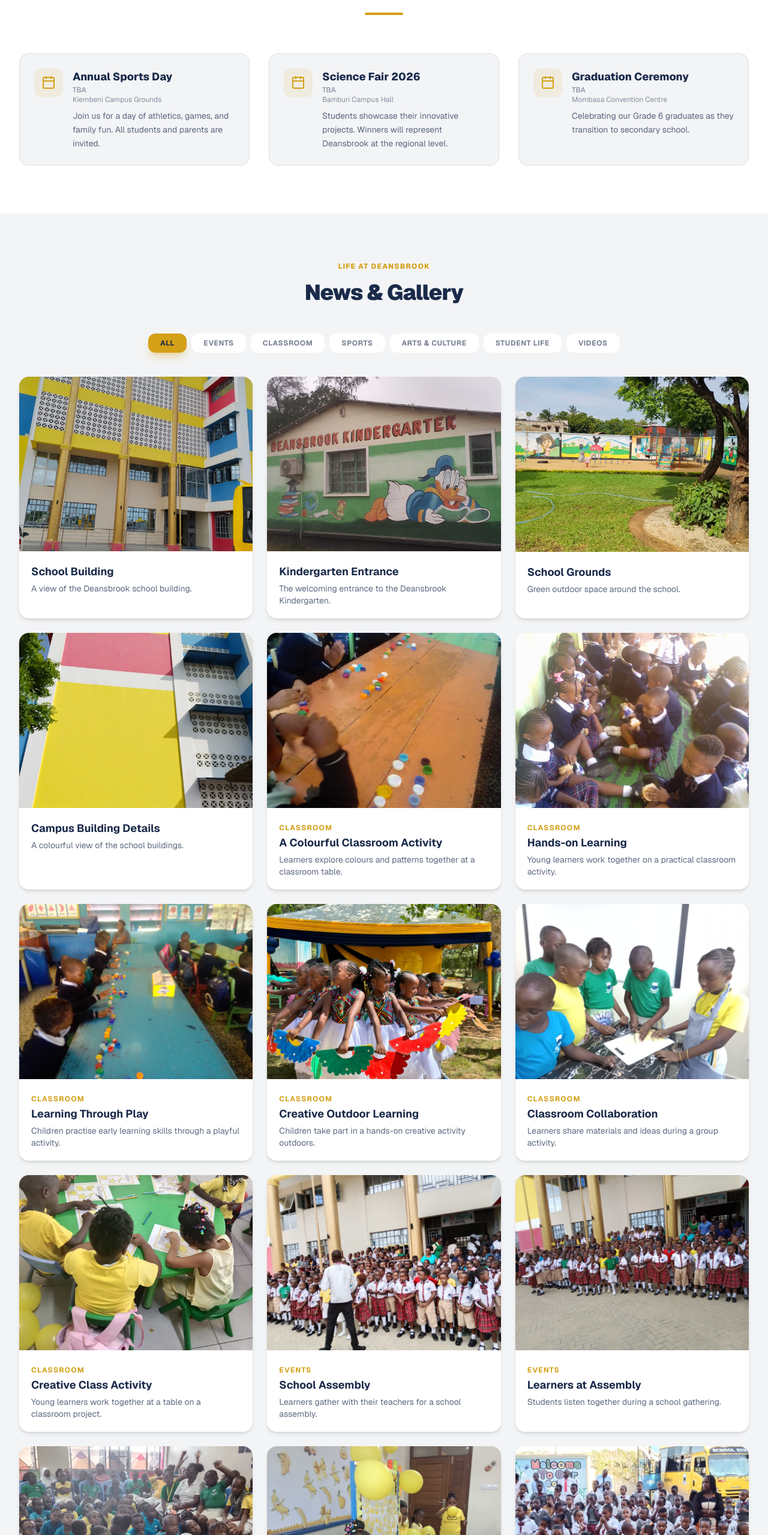
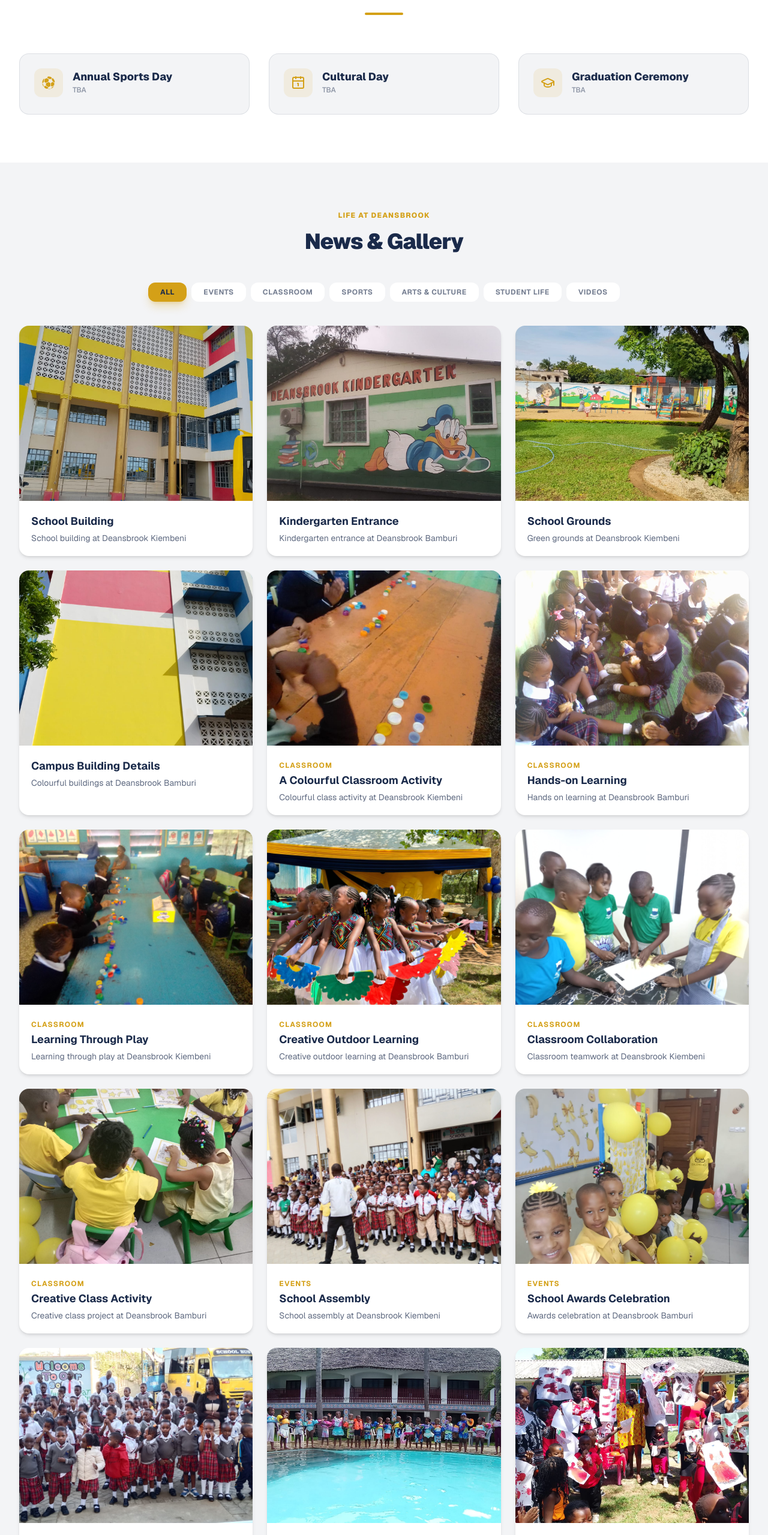
Before and after one commit to Shimmita/deans-brook-academy, a Next.js app: page / in a window 1280 px wide. Shown: the part 5307-7866 px from the top of the page at 60% size. Built offline with nearby package versions, Linux system fonts and the light colour scheme.

Commit message:
updated latest

```diff
--- a/app/page.tsx
+++ b/app/page.tsx
@@ -5,6 +5,7 @@ import {
     Award,
     BookOpen,
     Calendar,
+    Calendar1Icon,
     CalendarDays,
     CheckCircle,
     ChevronDown,
@@ -28,7 +29,10 @@ import {
 import React, { useState } from 'react';
 
 import Image from 'next/image';
-import { FaFacebook, FaInstagram, FaLinkedin, FaTwitter, FaYoutube, FaTiktok } from 'react-icons/fa6';
+import { FaFacebook, FaInstagram, FaLinkedin, FaTwitter, FaYoutube, FaTiktok, FaFootball, FaBasketball } from 'react-icons/fa6';
+import { FaFootballBall } from 'react-icons/fa';
+import { PiSoccerBall } from 'react-icons/pi';
+import { GiSoccerBall } from 'react-icons/gi';
 
 // ─── DATA ──────────────────────────────────────────────────────────────
 
@@ -109,68 +113,51 @@ const GALLERY_FILTERS: { id: 'all' | GalleryCategory; label: string }[] = [
 ];
 
 const GALLERY_ITEMS: GalleryItem[] = [
-    { id: 1, type: 'campus', title: 'School Building', description: 'A view of the Deansbrook school building.', img: '/landing.jpg' },
-    { id: 2, type: 'campus', title: 'Kindergarten Entrance', description: 'The welcoming entrance to the Deansbrook Kindergarten.', img: '/other_9.jpg' },
-    { id: 3, type: 'campus', title: 'School Grounds', description: 'Green outdoor space around the school.', img: '/more_3.jpg' },
-    { id: 4, type: 'campus', title: 'Campus Building Details', description: 'A colourful view of the school buildings.', img: '/more_2.jpg' },
-
-    { id: 5, type: 'classroom', title: 'A Colourful Classroom Activity', description: 'Learners explore colours and patterns together at a classroom table.', img: '/image1.jpeg' },
-    { id: 6, type: 'classroom', title: 'Hands-on Learning', description: 'Young learners work together on a practical classroom activity.', img: '/image2.jpeg' },
-    { id: 7, type: 'classroom', title: 'Learning Through Play', description: 'Children practise early learning skills through a playful activity.', img: '/image3.jpeg' },
-    { id: 8, type: 'classroom', title: 'Creative Outdoor Learning', description: 'Children take part in a hands-on creative activity outdoors.', img: '/image4.jpeg' },
-    { id: 9, type: 'classroom', title: 'Classroom Collaboration', description: 'Learners share materials and ideas during a group activity.', img: '/other_7.jpg' },
-    { id: 10, type: 'classroom', title: 'Creative Class Activity', description: 'Young learners work together at a table on a classroom project.', img: '/other_17.jpg' },
-
-    { id: 11, type: 'events', title: 'School Assembly', description: 'Learners gather with their teachers for a school assembly.', img: '/assembly.jpg' },
-    { id: 12, type: 'events', title: 'Learners at Assembly', description: 'Students listen together during a school gathering.', img: '/learning1.jpg' },
-    { id: 13, type: 'events', title: 'Debate Club Gathering', description: 'Students take part in a debate and public-speaking session.', img: '/debate.jpg' },
-    { id: 14, type: 'events', title: 'School Awards Celebration', description: 'Learners celebrate an achievement together at school.', img: '/awards.jpg' },
-    { id: 15, type: 'events', title: 'Learning Beyond the Classroom', description: 'Students enjoy a shared learning experience outside the classroom.', img: '/trip.jpg' },
-    { id: 16, type: 'events', title: 'A Day Together at the Pool', description: 'Learners enjoy time together beside the swimming pool.', img: '/more_1.jpg' },
-    { id: 17, type: 'events', title: 'School Community Celebration', description: 'Children share a cheerful celebration with their school community.', img: '/arts.jpg' },
-    { id: 18, type: 'events', title: 'Celebrating Together', description: 'Learners gather for a colourful school celebration.', img: '/other_3.jpg' },
-    { id: 19, type: 'events', title: 'A Special School Celebration', description: 'Children take part in a joyful celebration at school.', img: '/other_4.jpg' },
-    { id: 20, type: 'events', title: 'Learners Celebrate', description: 'Students enjoy a lively school event with colourful displays.', img: '/other_5.jpg' },
-    { id: 21, type: 'events', title: 'Classroom Celebration', description: 'Children gather around a decorated table for a special celebration.', img: '/other_10.jpg' },
-    { id: 22, type: 'events', title: 'Sharing a Special Moment', description: 'Young learners celebrate together in a decorated classroom.', img: '/other_11.jpg' },
-    { id: 23, type: 'events', title: 'A Celebration for Young Learners', description: 'Children enjoy a cheerful celebration with balloons.', img: '/other_12.jpg' },
-    { id: 24, type: 'events', title: 'School Gathering', description: 'Learners come together for a group gathering at school.', img: '/other_13.jpg' },
-    { id: 25, type: 'events', title: 'Students Gather Outdoors', description: 'Students assemble together in the school grounds.', img: '/other_15.jpg' },
-    { id: 26, type: 'arts-culture', title: 'Music Festival Performance', description: 'Deansbrook learners perform at a music festival.', img: '/festiv1.jpg' },
-    { id: 27, type: 'events', title: 'Festival Day', description: 'Learners gather together at a school festival.', img: '/festiv9.jpg' },
-    { id: 28, type: 'events', title: 'Festival Gathering', description: 'Students and families come together for a school event.', img: '/festiv11.jpg' },
-
-    { id: 29, type: 'sports', title: 'Outdoor Sports Day', description: 'Children take part in outdoor games and activities.', img: '/sports_1.jpg' },
-    { id: 30, type: 'sports', title: 'Swimming Lessons', description: 'Learners practise swimming with support in the pool.', img: '/swimming.jpg' },
-    { id: 31, type: 'sports', title: 'Track and Field Activity', description: 'Students take part in a running activity on the school grounds.', img: '/other_14.jpg' },
-    { id: 32, type: 'sports', title: 'Outdoor Play', description: 'Children enjoy an active play session on the school field.', img: '/more_4.jpg' },
-    { id: 33, type: 'sports', title: 'Team Spirit', description: 'Students stand together outdoors in their school sports uniform.', img: '/sports.jpg' },
-
-    { id: 34, type: 'arts-culture', title: 'Music Festival', description: 'Deansbrook learners take the stage at a music festival.', img: '/festiv2.jpg' },
-    { id: 35, type: 'arts-culture', title: 'Festival Performers', description: 'Learners pose together after a festival performance.', img: '/festiv3.jpg' },
-    { id: 36, type: 'arts-culture', title: 'Celebrating Music', description: 'Students share a moment from their music festival performance.', img: '/festiv4.jpg' },
-    { id: 37, type: 'arts-culture', title: 'On the Festival Stage', description: 'Young performers represent Deansbrook at a music festival.', img: '/festiv5.jpg' },
-    { id: 38, type: 'arts-culture', title: 'Festival Memories', description: 'Learners celebrate their participation in a music festival.', img: '/festiv6.jpg' },
-    { id: 39, type: 'arts-culture', title: 'Music and Performance', description: 'Students gather for a group photo at a music festival.', img: '/festiv7.jpg' },
-    { id: 40, type: 'arts-culture', title: 'Young Performers', description: 'Deansbrook learners come together for a festival performance.', img: '/festiv8.jpg' },
-    { id: 41, type: 'arts-culture', title: 'Festival Showcase', description: 'Learners take part in a music and culture showcase.', img: '/festiv10.jpg' },
-    { id: 42, type: 'arts-culture', title: 'Festival Parade', description: 'Students celebrate music and culture in a colourful parade.', img: '/festiv12.jpg' },
-    { id: 43, type: 'arts-culture', title: 'Music Festival Highlights', description: 'Learners perform together at a school music festival.', img: '/festiv13.jpg' },
-
-    { id: 44, type: 'student-life', title: 'Friends Outdoors', description: 'Learners spend time together in the shade outdoors.', img: '/other_1.jpg' },
-    { id: 49, type: 'student-life', title: 'Playtime Together', description: 'Children enjoy a ride together on the playground.', img: '/other_2.jpg' },
-    { id: 45, type: 'student-life', title: 'Playground Fun', description: 'Children enjoy time together on the playground.', img: '/another.jpg' },
-    { id: 46, type: 'student-life', title: 'Students Together', description: 'Learners pose together in their school uniforms.', img: '/other_6.jpg' },
-    { id: 47, type: 'student-life', title: 'School Community', description: 'Students come together outdoors as a school community.', img: '/other_8.jpg' },
-    { id: 48, type: 'student-life', title: 'School Community Gathering', description: 'Learners gather together outside the school buildings.', img: '/other_16.jpg' },
-
-    { id: 50, type: 'videos', title: 'About Deansbrook', description: 'An introduction to Deansbrook School and its learning community.', video: '/videos/about_deansbrook.mp4', poster: '/landing.jpg' },
-    { id: 51, type: 'videos', title: 'Our School Staff', description: 'Meet the people who support teaching and learning at Deansbrook.', video: '/videos/staff_vocation.mp4', poster: '/principal.png' },
-    { id: 52, type: 'videos', title: 'Student Creativity', description: 'A look at creative activities and ideas from Deansbrook learners.', video: '/videos/students_creativity.mp4', poster: '/image4.jpeg' },
-    { id: 53, type: 'videos', title: 'Games & Sports', description: 'Students take part in games and sports at Deansbrook.', video: '/videos/students_games_sports.mp4', poster: '/sports_1.jpg' },
-    { id: 54, type: 'videos', title: 'Science Lab Practicals', description: 'Learners take part in practical science activities.', video: '/videos/students_lab_practicals.mp4', poster: '/image1.jpeg' },
-    { id: 55, type: 'videos', title: 'Learning in the Classroom', description: 'A glimpse of students learning together in class.', video: '/videos/students_in_class.mp4', poster: '/image3.jpeg' },
-    { id: 56, type: 'videos', title: 'Deansbrook School Moments', description: 'A video from the Deansbrook School community.', video: '/videos/VID-20261008-WA0009.mp4', poster: '/landing.jpg' },
+    { id: 1, type: 'campus', title: 'School Building', description: 'School building at Deansbrook Kiembeni', img: '/landing.jpg' },
+    { id: 2, type: 'campus', title: 'Kindergarten Entrance', description: 'Kindergarten entrance at Deansbrook Bamburi', img: '/other_9.jpg' },
+    { id: 3, type: 'campus', title: 'School Grounds', description: 'Green grounds at Deansbrook Kiembeni', img: '/more_3.jpg' },
+    { id: 4, type: 'campus', title: 'Campus Building Details', description: 'Colourful buildings at Deansbrook Bamburi', img: '/more_2.jpg' },
+
+    { id: 5, type: 'classroom', title: 'A Colourful Classroom Activity', description: 'Colourful class activity at Deansbrook Kiembeni', img: '/image1.jpeg' },
+    { id: 6, type: 'classroom', title: 'Hands-on Learning', description: 'Hands on learning at Deansbrook Bamburi', img: '/image2.jpeg' },
+    { id: 7, type: 'classroom', title: 'Learning Through Play', description: 'Learning through play at Deansbrook Kiembeni', img: '/image3.jpeg' },
+    { id: 8, type: 'classroom', title: 'Creative Outdoor Learning', description: 'Creative outdoor learning at Deansbrook Bamburi', img: '/image4.jpeg' },
+    { id: 9, type: 'classroom', title: 'Classroom Collaboration', description: 'Classroom teamwork at Deansbrook Kiembeni', img: '/other_7.jpg' },
+    { id: 10, type: 'classroom', title: 'Creative Class Activity', description: 'Creative class project at Deansbrook Bamburi', img: '/other_17.jpg' },
+
+    { id: 11, type: 'events', title: 'School Assembly', description: 'School assembly at Deansbrook Kiembeni', img: '/assembly.jpg' },
+    { id: 14, type: 'events', title: 'School Awards Celebration', description: 'Awards celebration at Deansbrook Bamburi', img: '/awards.jpg' },
+    { id: 15, type: 'events', title: 'Learning Beyond the Classroom', description: 'Learning outside class at Deansbrook Kiembeni', img: '/trip.jpg' },
+    { id: 16, type: 'events', title: 'A Day Together at the Pool', description: 'Pool day at Deansbrook Bamburi', img: '/more_1.jpg' },
+    { id: 17, type: 'events', title: 'School Community Celebration', description: 'School celebration at Deansbrook Kiembeni', img: '/arts.jpg' },
+    { id: 18, type: 'events', title: 'Celebrating Together', description: 'Celebrating together at Deansbrook Bamburi', img: '/other_3.jpg' },
+    { id: 19, type: 'events', title: 'A Special School Celebration', description: 'Special school celebration at Deansbrook Kiembeni', img: '/other_4.jpg' },
+    { id: 20, type: 'events', title: 'Learners Celebrate', description: 'School event at Deansbrook Bamburi', img: '/other_5.jpg' },
+    { id: 21, type: 'events', title: 'Classroom Celebration', description: 'Classroom celebration at Deansbrook Kiembeni', img: '/other_10.jpg' },
+    { id: 25, type: 'events', title: 'Students Gather Outdoors', description: 'Students gathered outdoors at Deansbrook Kiembeni', img: '/other_15.jpg' },
+    { id: 26, type: 'arts-culture', title: 'Music Festival Performance', description: 'Music festival performance at Deansbrook Bamburi', img: '/festiv1.jpg' },
+    { id: 27, type: 'events', title: 'Festival Day', description: 'Festival day at Deansbrook Kiembeni', img: '/festiv9.jpg' },
+    { id: 28, type: 'events', title: 'Festival Gathering', description: 'Festival gathering at Deansbrook Bamburi', img: '/festiv11.jpg' },
+
+    { id: 29, type: 'sports', title: 'Outdoor Sports Day', description: 'Outdoor sports day at Deansbrook Kiembeni', img: '/sports_1.jpg' },
+    { id: 30, type: 'sports', title: 'Swimming Lessons', description: 'Swimming lessons at Deansbrook Bamburi', img: '/swimming.jpg' },
+    { id: 31, type: 'sports', title: 'Track and Field Activity', description: 'Track activity at Deansbrook Kiembeni', img: '/other_14.jpg' },
+    { id: 32, type: 'sports', title: 'Outdoor Play', description: 'Outdoor play at Deansbrook Bamburi', img: '/more_4.jpg' },
+    { id: 33, type: 'sports', title: 'Team Spirit', description: 'Team spirit at Deansbrook Kiembeni', img: '/sports.jpg' },
+
+    { id: 44, type: 'student-life', title: 'Friends Outdoors', description: 'Friends outdoors at Deansbrook Bamburi', img: '/other_1.jpg' },
+    { id: 49, type: 'student-life', title: 'Playtime Together', description: 'Playtime together at Deansbrook Kiembeni', img: '/other_2.jpg' },
+    { id: 45, type: 'student-life', title: 'Playground Fun', description: 'Playground fun at Deansbrook Kiembeni', img: '/another.jpg' },
+    { id: 46, type: 'student-life', title: 'Students Together', description: 'School uniforms at Deansbrook Bamburi', img: '/other_6.jpg' },
+    { id: 47, type: 'student-life', title: 'School Community', description: 'School community outdoors at Deansbrook Kiembeni', img: '/other_8.jpg' },
+    { id: 48, type: 'student-life', title: 'School Community Gathering', description: 'Learners gathered outdoors at Deansbrook Bamburi', img: '/other_16.jpg' },
+
+    { id: 50, type: 'videos', title: 'About Deansbrook', description: 'About Deansbrook Bamburi', video: '/videos/about_deansbrook.mp4', poster: '/landing.jpg' },
+    { id: 51, type: 'videos', title: 'Our School Staff', description: 'School staff at Deansbrook Kiembeni', video: '/videos/staff_vocation.mp4', poster: '/principal.png' },
+    { id: 52, type: 'videos', title: 'Student Creativity', description: 'Student creativity at Deansbrook Bamburi', video: '/videos/students_creativity.mp4', poster: '/image4.jpeg' },
+    { id: 53, type: 'videos', title: 'Games & Sports', description: 'Games and sports at Deansbrook Kiembeni', video: '/videos/students_games_sports.mp4', poster: '/sports_1.jpg' },
+    { id: 55, type: 'videos', title: 'Learning in the Classroom', description: 'Classroom learning at Deansbrook Kiembeni', video: '/videos/students_in_class.mp4', poster: '/image3.jpeg' },
+    { id: 56, type: 'videos', title: 'Deansbrook School Moments', description: 'School moments at Deansbrook Bamburi', video: '/videos/VID-20261008-WA0009.mp4', poster: '/landing.jpg' },
 ];
 
 const TEAM_LEADERS = [
@@ -203,20 +190,20 @@ const EVENTS = [
     {
         title: "Annual Sports Day",
         date: "TBA",
-        location: "Kiembeni Campus Grounds",
-        desc: "Join us for a day of athletics, games, and family fun. All students and parents are invited."
+        location: "",
+        desc: ""
     },
     {
-        title: "Science Fair 2026",
+        title: "Cultural Day",
         date: "TBA",
-        location: "Bamburi Campus Hall",
-        desc: "Students showcase their innovative projects. Winners will represent Deansbrook at the regional level."
+        location: "",
+        desc: ""
     },
     {
         title: "Graduation Ceremony",
         date: "TBA",
-        location: "Mombasa Convention Centre",
-        desc: "Celebrating our Grade 6 graduates as they transition to secondary school."
+        location: "",
+        desc: ""
     }
 ];
 
@@ -834,7 +821,11 @@ export default function DeansBrookSchoolLanding() {
                             <div key={idx} className="bg-navy/5 rounded-2xl p-6 border border-navy/10 hover:border-mustard/40 transition-all hover:shadow-lg group">
                                 <div className="flex items-start space-x-4">
                                     <div className="bg-mustard/10 p-3 rounded-xl">
-                                        <Calendar className="w-6 h-6 text-mustard" />
+                                        {event.title.includes('Sports') ? (
+                                            <GiSoccerBall className="w-6 h-6 text-mustard" />
+                                        ) : event.title.includes('Cultural') ? (
+                                            <Calendar1Icon className="w-6 h-6 text-mustard" />
+                                        ) : <GraduationCap className="w-6 h-6 text-mustard" />}
                                     </div>
                                     <div>
                                         <h4 className="font-extrabold text-navy text-lg">{event.title}</h4>
@@ -1057,7 +1048,41 @@ export default function DeansBrookSchoolLanding() {
                                             rel="noopener noreferrer"
                                             className="text-white/50 text-xs mt-0.5 hover:text-mustard transition-colors"
                                         >
-                                            +254733576385
+                                            +254733576385 Deans Bamburi
+                                        </a>
+                                    </div>
+                                </div>
+
+                                <div className="flex items-start space-x-4">
+                                    <div className="p-3 bg-white/10 rounded-xl text-mustard mt-1">
+                                        <Phone className="w-5 h-5" />
+                                    </div>
+                                    <div>
+                                        <h4 className="font-bold text-sm">Call / WhatsApp</h4>
+                                        <a
+                                            href="https://wa.me/254758975132"
+                                            target="_blank"
+                                            rel="noopener noreferrer"
+                                            className="text-white/50 text-xs mt-0.5 hover:text-mustard transition-colors"
+                                        >
+                                            +254758975132 Deans Kiembeni
+                                        </a>
+                                    </div>
+                                </div>
+
+                                 <div className="flex items-start space-x-4">
+                                    <div className="p-3 bg-white/10 rounded-xl text-mustard mt-1">
+                                        <Phone className="w-5 h-5" />
+                                    </div>
+                                    <div>
+                                        <h4 className="font-bold text-sm">Call / WhatsApp</h4>
+                                        <a
+                                            href="https://wa.me/254791043492"
+                                            target="_blank"
+                                            rel="noopener noreferrer"
+                                            className="text-white/50 text-xs mt-0.5 hover:text-mustard transition-colors"
+                                        >
+                                            0791043492 Deans Kiembeni
                                         </a>
                                     </div>
                                 </div>
```
